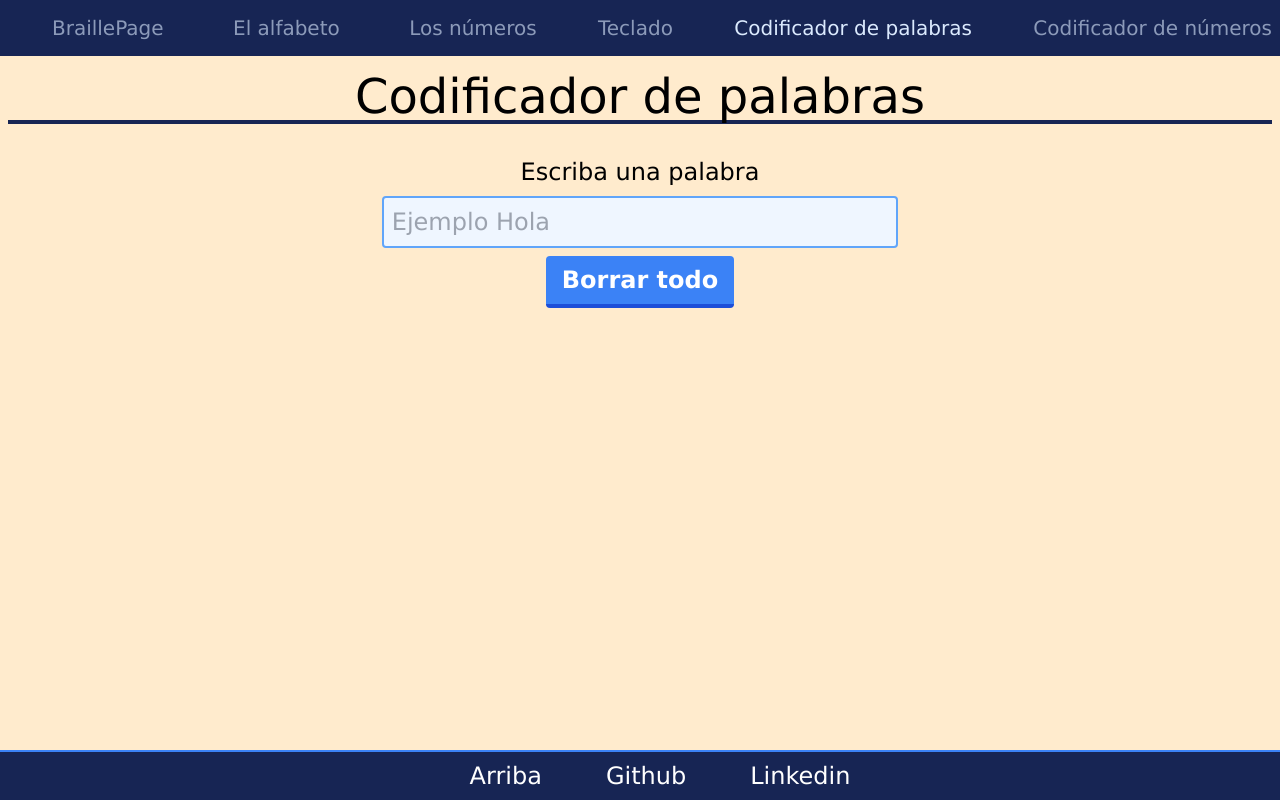
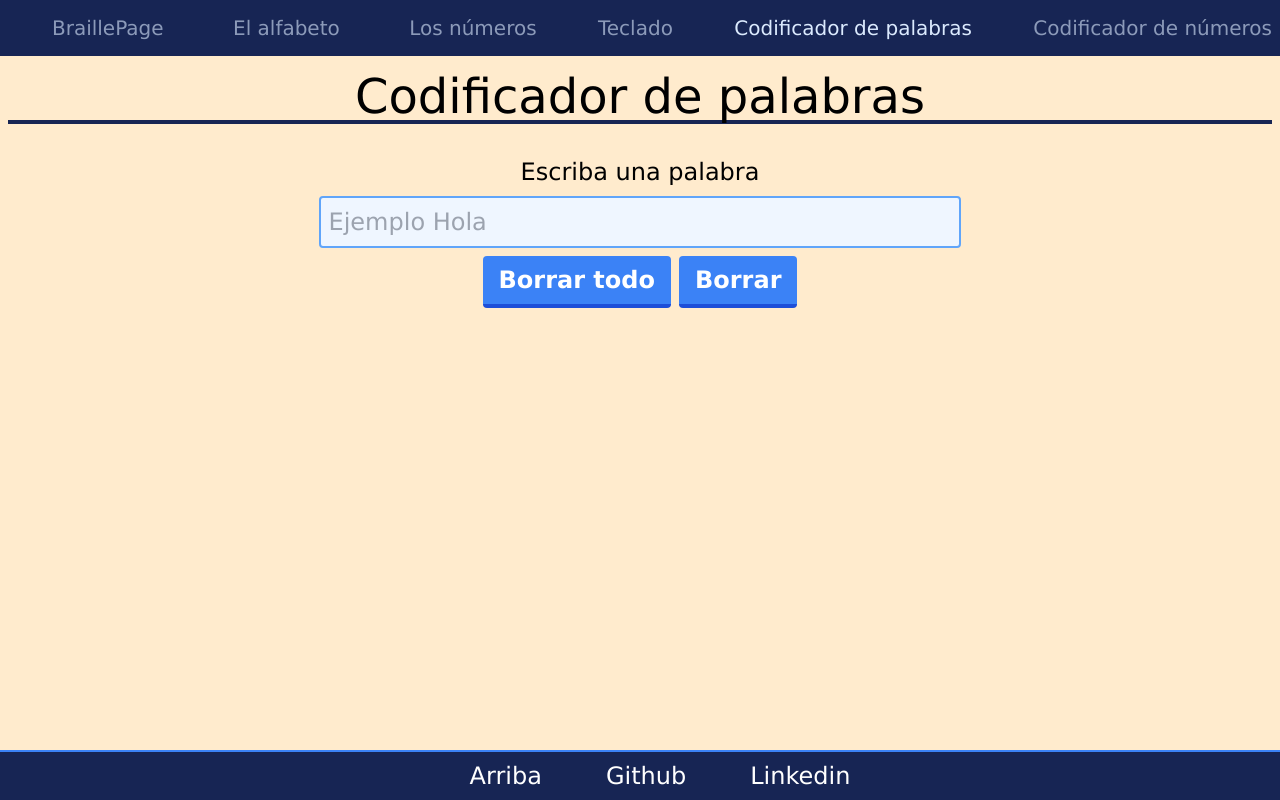
Before and after one commit to Schugu/BraillePage, a React (Vite) app: page /wordsToBraille in a window 1280 px wide. Built offline with nearby package versions, Linux system fonts and the light colour scheme.

Commit message:
Add: Botones delete

```diff
--- a/src/pages/NumsToBraille.tsx
+++ b/src/pages/NumsToBraille.tsx
@@ -13,7 +13,7 @@ export default function NumsToBraille() {
 
   return (
     <section className="flex flex-col items-center gap-8 px-2 py-4 text-lg md:text-2xl">
-      <Titulo titulo="Codificador de números"/>
+      <Titulo titulo="Codificador de números" />
 
       <article className="flex flex-col items-center gap-2">
         <p tabIndex={8} className="text-center">Escriba un número</p>
@@ -29,17 +29,25 @@ export default function NumsToBraille() {
             autoComplete="off"
             min="0"
           />
+          <div className="w-full flex gap-2 justify-center">
             <button
               tabIndex={10}
               role="button"
               onClick={() => { setNumero('') }}
               className="bg-blue-500 hover:bg-blue-400 text-white font-bold py-2 px-4 border-b-4 border-blue-700 hover:border-blue-500 rounded"
             >Borrar todo</button>
+            <button
+              role="button"
+              tabIndex={10}
+              onClick={() => { setNumero(prevNumero => prevNumero.slice(0, -1)) }}
+              className="bg-blue-500 hover:bg-blue-400 text-white font-bold py-2 px-4 border-b-4 border-blue-700 hover:border-blue-500 rounded"
+            >Borrar</button>
+          </div>
         </div>
       </article>
 
       <article className="w-full flex justify-center">
-        <NumToBraille numerosParaCodificar={numero} formato={resolution} indexProp={11} leerOrdinal={true}/>
+        <NumToBraille numerosParaCodificar={numero} formato={resolution} indexProp={11} leerOrdinal={true} />
       </article>
     </section>
   );
--- a/src/pages/WordsToBraille.tsx
+++ b/src/pages/WordsToBraille.tsx
@@ -13,7 +13,7 @@ export default function WordsToBraille() {
 
   return (
     <section className="flex flex-col items-center gap-8 px-2 py-4 text-lg md:text-2xl">
-      <Titulo titulo="Codificador de palabras"/>
+      <Titulo titulo="Codificador de palabras" />
 
       <article className="flex flex-col items-center gap-2">
         <p tabIndex={8} className="text-center">Escriba una palabra</p>
@@ -28,17 +28,25 @@ export default function WordsToBraille() {
             placeholder="Ejemplo Hola"
             autoComplete="off"
           />
+          <section className="w-full flex gap-2 justify-center">
             <button
               role="button"
               tabIndex={10}
               onClick={() => { setPalabra('') }}
               className="bg-blue-500 hover:bg-blue-400 text-white font-bold py-2 px-4 border-b-4 border-blue-700 hover:border-blue-500 rounded"
             >Borrar todo</button>
+            <button
+              role="button"
+              tabIndex={10}
+              onClick={() => { setPalabra(prevPalabra => prevPalabra.slice(0, -1)) }}
+              className="bg-blue-500 hover:bg-blue-400 text-white font-bold py-2 px-4 border-b-4 border-blue-700 hover:border-blue-500 rounded"
+            >Borrar</button>
+          </section>
         </div>
       </article>
 
       <article className="w-full flex justify-center">
-        <CharsToBraille cadenaParaCodificar={palabra} formato={resolution} indexProp={11}/>
+        <CharsToBraille cadenaParaCodificar={palabra} formato={resolution} indexProp={11} />
       </article>
     </section>
   );
```
Lines whose indentation alone changed are shown as unchanged.
